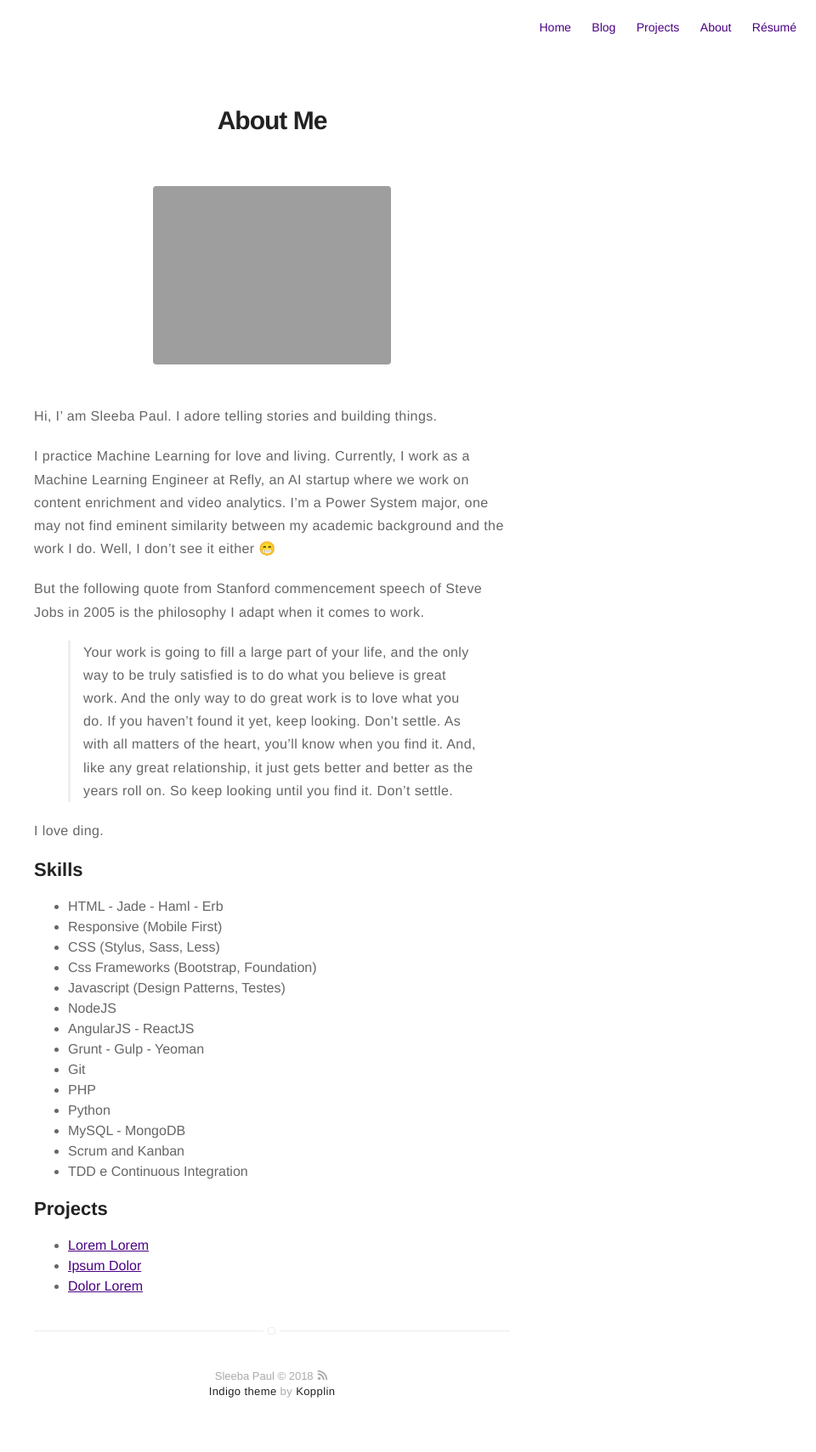
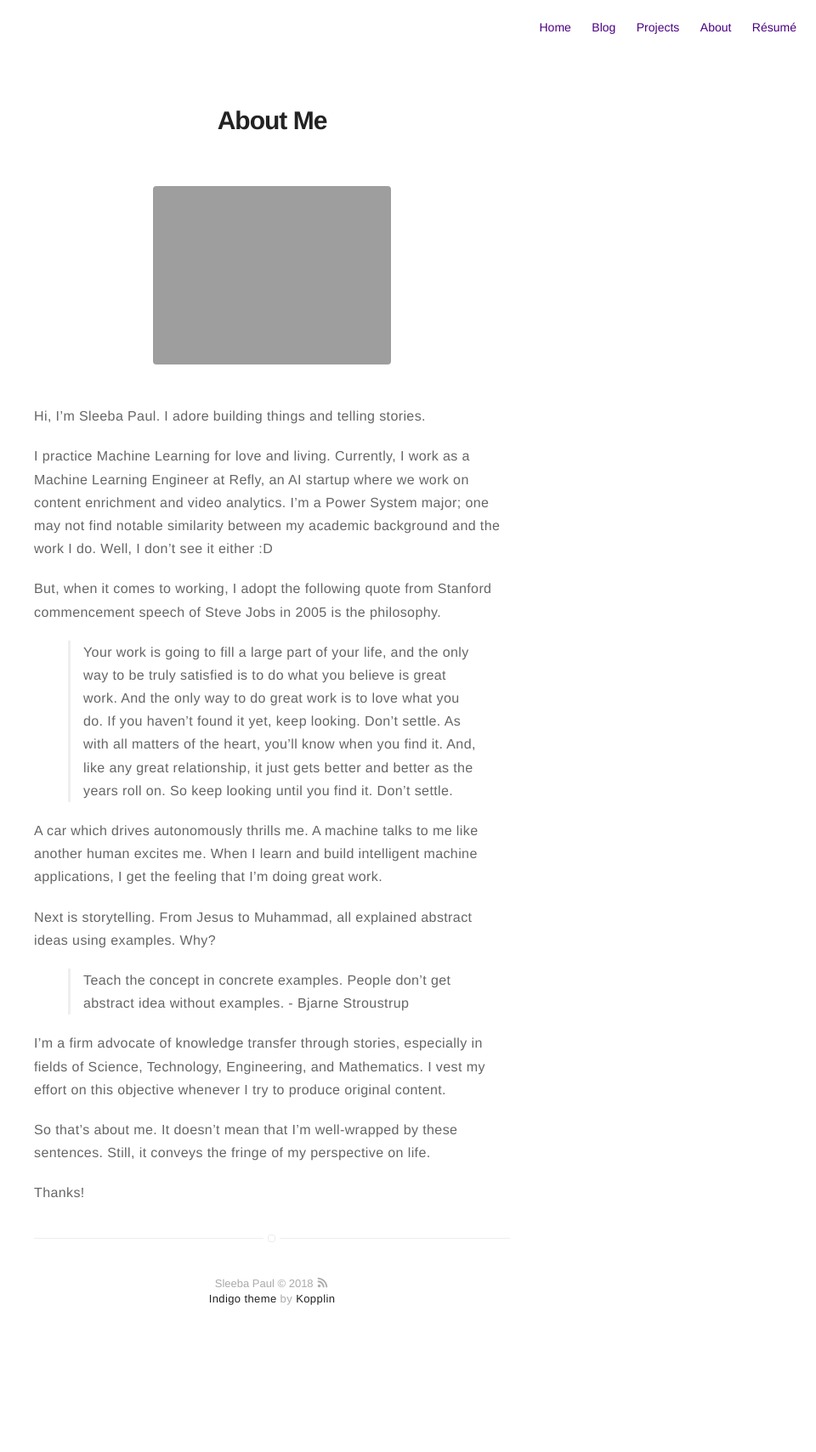
Before and after one commit to sleebapaul/sleebapaul.github.io, a Jekyll site: the page built from about.md, in a window 1280 px wide. Shown: the whole page at 85% size, without its empty margins (320-1280 px from the left). Built offline with Jekyll 4.4.1, drawn with Linux system fonts in a browser that asks for light colours; emoji names are drawn with the system emoji font; after the commit the page ends 1601 px from its top, so only the background shows below that.

Commit message:
about me iter 2

```diff
--- a/_posts/2015-02-24-markdown-extra-components.markdown
+++ b/_posts/2015-02-24-markdown-extra-components.markdown
@@ -113,6 +113,10 @@ star: true
 
 ---
 
+## Smileys
+
+Can you see me :grin:
+
 ## Especial Breaker
 
 You can add a especial *hr* to your text.
--- a/about.md
+++ b/about.md
@@ -1,6 +1,7 @@
 ---
 title: About Me
 layout: page
+jemoji: '<img class="emoji" title=":ramen:" alt=":ramen:" src="https://assets.github.com/images/icons/emoji/unicode/1f35c.png" height="20" width="20" align="absmiddle">'
 ---
 
 # About Me
@@ -8,40 +9,22 @@ layout: page
 ![Profile Image]({{ site.url }}/{{ site.picture }})
 <br />
 
-Hi, I' am Sleeba Paul. I adore telling stories and building things.
+Hi, I'm Sleeba Paul. I adore building things and telling stories.
 
-I practice Machine Learning for love and living. Currently, I work as a Machine Learning Engineer at Refly, an AI startup  where we work on content enrichment and video analytics. I'm a Power System major, one may not find eminent similarity between my academic background and the work I do. Well, I don’t see it either :grin:
+I practice Machine Learning for love and living. Currently, I work as a Machine Learning Engineer at Refly, an AI startup where we work on content enrichment and video analytics. I’m a Power System major; one may not find notable similarity between my academic background and the work I do. Well, I don’t see it either :D
 
-But the following quote from Stanford commencement speech of Steve Jobs in 2005 is the philosophy I adapt when it comes to work.
+But, when it comes to working, I adopt the following quote from Stanford commencement speech of Steve Jobs in 2005 is the philosophy.
 
+>Your work is going to fill a large part of your life, and the only way to be truly satisfied is to do what you believe is great work. And the only way to do great work is to love what you do. If you haven’t found it yet, keep looking. Don’t settle. As with all matters of the heart, you’ll know when you find it. And, like any great relationship, it just gets better and better as the years roll on. So keep looking until you find it. Don’t settle.
 
-> Your work is going to fill a large part of your life, and the only way to be truly satisfied is to do what you believe is great work. And the only way to do great work is to love what you do. If you haven't found it yet, keep looking. Don't settle. As with all matters of the heart, you'll know when you find it. And, like any great relationship, it just gets better and better as the years roll on. So keep looking until you find it. Don't settle.
+A car which drives autonomously thrills me. A machine talks to me like another human excites me. When I learn and build intelligent machine applications, I get the feeling that I’m doing great work.
 
-I love ding.
+Next is storytelling. From Jesus to Muhammad, all explained abstract ideas using examples. Why?
 
-<h2>Skills</h2>
+>Teach the concept in concrete examples. People don’t get abstract idea without examples. - Bjarne Stroustrup
 
-<ul class="skill-list">
-	<li>HTML - Jade - Haml - Erb</li>
-	<li>Responsive (Mobile First)</li>
-	<li>CSS (Stylus, Sass, Less)</li>
-	<li>Css Frameworks (Bootstrap, Foundation)</li>
-	<li>Javascript (Design Patterns, Testes)</li>
-	<li>NodeJS</li>
-	<li>AngularJS - ReactJS</li>
-	<li>Grunt - Gulp - Yeoman</li>
-	<li>Git</li>
-	<li>PHP</li>
-	<li>Python</li>
-	<li>MySQL - MongoDB</li>
-	<li>Scrum and Kanban</li>
-	<li>TDD e Continuous Integration</li>
-</ul>
+I’m a firm advocate of knowledge transfer through stories, especially in fields of Science, Technology, Engineering, and Mathematics. I vest my effort on this objective whenever I try to produce original content.
 
-<h2>Projects</h2>
+So that’s about me. It doesn't mean that I'm well-wrapped by these sentences. Still, it conveys the fringe of my perspective on life.
 
-<ul>
-	<li><a href="https://github.com/">Lorem Lorem</a></li>
-	<li><a href="https://github.com/">Ipsum Dolor</a></li>
-	<li><a href="https://github.com/">Dolor Lorem</a></li>
-</ul>
+Thanks!
```
Also changed, not shown: other parts of _posts/2015-02-24-markdown-extra-components.markdown (+1 -1 lines).
